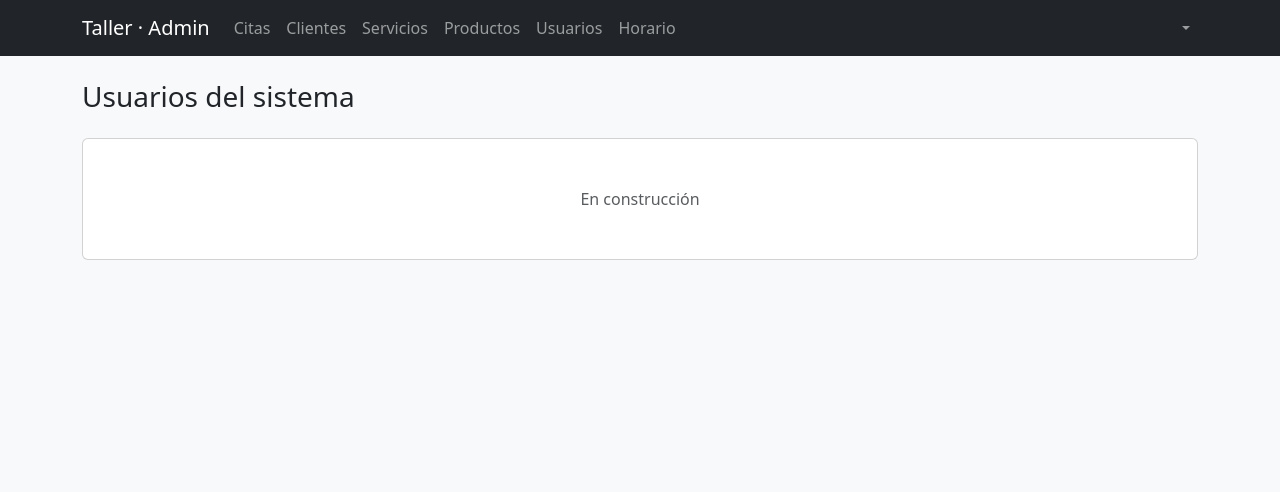
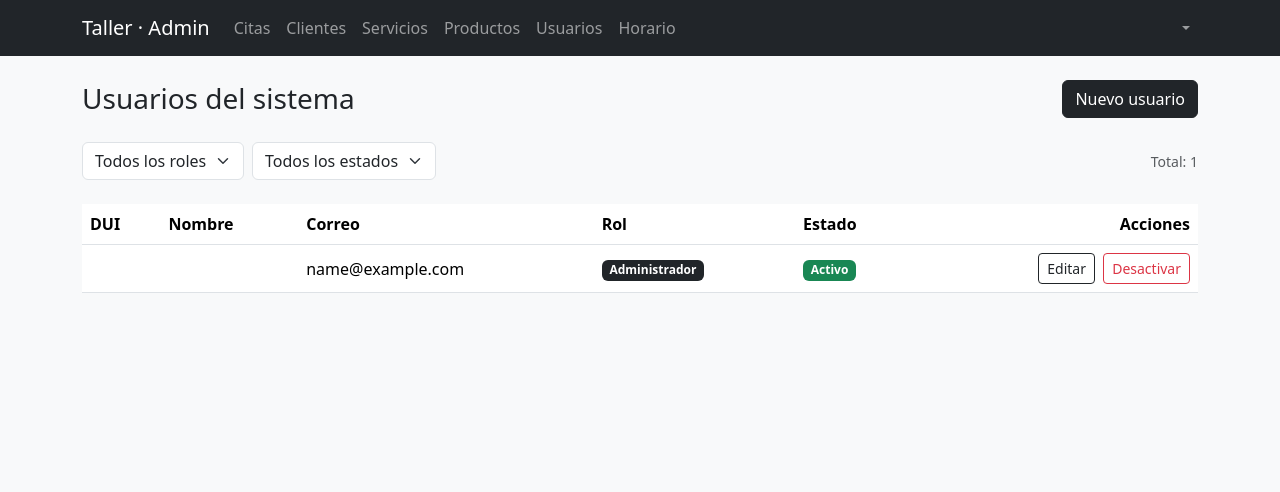
Before and after one commit to osmn10/Sistema-de-taller-de-motocicletas, a Django app: page /usuarios/usuarios/ in a window 1280 px wide. Shown: the top 492 px of the page. Run offline with Django 5.2, Linux system fonts and the light colour scheme; the visitor is signed in with stand-in values (Sample User, id 1); data comes from the database, SQL or seed files in the repository; data that the repository does not hold is empty.

Commit message:
feat: agregar gestion de usuarios del sistema, admin y mecanicos - SCRUM 38
- CRUD de usuarios internos (administradores y mecanicos) para el admin
- Crear usuario con rol y especialidad, listar con filtros por rol y estado
- Editar datos y cambiar de rol, restablecer contrasenia
- Desactivacion logica con bloqueo del unico admin activo
- Vistas FBV + templates con validacion server-side

```diff
--- a/apps/usuarios/templates/usuarios/usuarios_lista.html
+++ b/apps/usuarios/templates/usuarios/usuarios_lista.html
@@ -3,11 +3,96 @@
 {% block title %}Usuarios del sistema · Taller{% endblock %}
 
 {% block content %}
-<h1 class="h3 mb-4">Usuarios del sistema</h1>
+<div class="d-flex justify-content-between align-items-center mb-4">
+    <h1 class="h3 mb-0">Usuarios del sistema</h1>
+    <a href="{% url 'usuarios:usuario_crear' %}" class="btn btn-dark">Nuevo usuario</a>
+</div>
 
-<div class="card">
-    <div class="card-body text-center text-muted py-5">
-        <p class="mb-0">En construcción</p>
+<form method="get" class="row g-2 mb-4">
+    <div class="col-auto">
+        <select name="rol" class="form-select" onchange="this.form.submit()">
+            <option value="">Todos los roles</option>
+            <option value="admin"    {% if rol_filtro == 'admin'    %}selected{% endif %}>Administrador</option>
+            <option value="mecanico" {% if rol_filtro == 'mecanico' %}selected{% endif %}>Mecánico</option>
+        </select>
     </div>
+    <div class="col-auto">
+        <select name="estado" class="form-select" onchange="this.form.submit()">
+            <option value="">Todos los estados</option>
+            <option value="activo"   {% if estado_filtro == 'activo'   %}selected{% endif %}>Activo</option>
+            <option value="inactivo" {% if estado_filtro == 'inactivo' %}selected{% endif %}>Inactivo</option>
+        </select>
+    </div>
+    {% if rol_filtro or estado_filtro %}
+    <div class="col-auto">
+        <a href="{% url 'usuarios:usuarios_lista' %}" class="btn btn-outline-secondary">Limpiar</a>
+    </div>
+    {% endif %}
+    <div class="col-auto ms-auto d-flex align-items-center">
+        <span class="text-muted small">Total: {{ total }}</span>
+    </div>
+</form>
+
+{% if usuarios %}
+<div class="table-responsive">
+    <table class="table table-hover align-middle">
+        <thead>
+            <tr>
+                <th>DUI</th>
+                <th>Nombre</th>
+                <th>Correo</th>
+                <th>Rol</th>
+                <th>Estado</th>
+                <th class="text-end">Acciones</th>
+            </tr>
+        </thead>
+        <tbody>
+            {% for u in usuarios %}
+            <tr>
+                <td>{{ u.dui }}</td>
+                <td>{{ u.nombre_completo }}</td>
+                <td>{{ u.email }}</td>
+                <td>
+                    {% if u.is_admin %}
+                        <span class="badge bg-dark">Administrador</span>
+                    {% else %}
+                        <span class="badge bg-secondary">Mecánico</span>
+                    {% endif %}
+                </td>
+                <td>
+                    {% if u.activo %}
+                        <span class="badge bg-success">Activo</span>
+                    {% else %}
+                        <span class="badge bg-secondary">Inactivo</span>
+                    {% endif %}
+                </td>
+                <td class="text-end">
+                    <a href="{% url 'usuarios:usuario_editar' dui=u.dui %}"
+                       class="btn btn-sm btn-outline-dark me-1">Editar</a>
+                    <form method="post"
+                          action="{% url 'usuarios:usuario_toggle' dui=u.dui %}"
+                          class="d-inline"
+                          onsubmit="return confirm('¿Confirmar cambio de estado de {{ u.nombre_completo }}?')">
+                        {% csrf_token %}
+                        {% if u.activo %}
+                            <button type="submit" class="btn btn-sm btn-outline-danger">Desactivar</button>
+                        {% else %}
+                            <button type="submit" class="btn btn-sm btn-outline-success">Activar</button>
+                        {% endif %}
+                    </form>
+                </td>
+            </tr>
+            {% endfor %}
+        </tbody>
+    </table>
 </div>
+{% else %}
+<div class="alert alert-light text-center">
+    {% if rol_filtro or estado_filtro %}
+        No se encontraron usuarios con los filtros aplicados.
+    {% else %}
+        Aún no hay usuarios del sistema registrados.
+    {% endif %}
+</div>
+{% endif %}
 {% endblock %}
--- a/apps/usuarios/urls.py
+++ b/apps/usuarios/urls.py
@@ -18,5 +18,8 @@ urlpatterns = [
     path('clientes/<str:dui>/editar/', views.cliente_editar, name='cliente_editar'),
     path('clientes/<str:dui>/toggle/', views.cliente_toggle, name='cliente_toggle'),
 
-    path('usuarios/', views.usuarios_lista, name='usuarios_lista'),
-]
+path('usuarios/', views.usuarios_lista, name='usuarios_lista'),
+    path('usuarios/crear/', views.usuario_crear, name='usuario_crear'),
+    path('usuarios/<str:dui>/editar/', views.usuario_editar, name='usuario_editar'),
+    path('usuarios/<str:dui>/toggle/', views.usuario_toggle, name='usuario_toggle'),
+    path('usuarios/<str:dui>/reset-password/', views.usuario_reset_password, name='usuario_reset_password'),]
--- a/apps/usuarios/views.py
+++ b/apps/usuarios/views.py
@@ -3,12 +3,12 @@ import re
 from django.contrib import messages
 from django.contrib.auth import authenticate, login, logout
 from django.contrib.auth.decorators import login_required
+from django.db import connection, transaction
 from django.db.models import Q
 from django.shortcuts import get_object_or_404, redirect, render
 from django.views import View
 
-from .models import Cliente, dui_validator, telefono_validator
-
+from .models import Cliente, Mecanico, Usuario, dui_validator, telefono_validator
 
 def registro_cliente(request):
     """Muestra y procesa el formulario de registro de un nuevo cliente (RF-01)."""
@@ -122,8 +122,293 @@ def mi_perfil(request):
 
 @login_required(login_url='usuarios:login')
 def usuarios_lista(request):
-    return render(request, 'usuarios/usuarios_lista.html')
+    if not request.user.is_admin:
+        messages.error(request, 'No tenés permiso para acceder a esta sección.')
+        return redirect('core:home')
 
+    rol_filtro    = request.GET.get('rol', '').strip()
+    estado_filtro = request.GET.get('estado', '').strip()
+
+    usuarios = Usuario.objects.filter(
+        Q(is_staff=True) | Q(mecanico__isnull=False)
+    ).distinct().order_by('apellido', 'nombre')
+
+    if rol_filtro == 'admin':
+        usuarios = usuarios.filter(is_staff=True, mecanico__isnull=True)
+    elif rol_filtro == 'mecanico':
+        usuarios = usuarios.filter(mecanico__isnull=False)
+
+    if estado_filtro == 'activo':
+        usuarios = usuarios.filter(activo=True)
+    elif estado_filtro == 'inactivo':
+        usuarios = usuarios.filter(activo=False)
+
+    return render(request, 'usuarios/usuarios_lista.html', {
+        'usuarios':       usuarios,
+        'rol_filtro':     rol_filtro,
+        'estado_filtro':  estado_filtro,
+        'total':          usuarios.count(),
+    })
+
+@login_required(login_url='usuarios:login')
+def usuario_crear(request):
+    if not request.user.is_admin:
+        messages.error(request, 'No tenés permiso para acceder a esta sección.')
+        return redirect('core:home')
+
+    if request.method == 'POST':
+        errores = {}
+        datos = {
+            'dui':         request.POST.get('dui', '').strip(),
+            'nombre':      request.POST.get('nombre', '').strip(),
+            'apellido':    request.POST.get('apellido', '').strip(),
+            'telefono':    request.POST.get('telefono', '').strip(),
+            'email':       request.POST.get('email', '').strip(),
+            'rol':         request.POST.get('rol', '').strip(),
+            'especialidad': request.POST.get('especialidad', '').strip(),
+        }
+        contrasena = request.POST.get('contrasena', '')
+
+        try:
+            dui_validator(datos['dui'])
+        except Exception:
+            errores['dui'] = 'Formato inválido. Debe ser 00000000-0.'
+
+        if not errores.get('dui') and Usuario.objects.filter(dui=datos['dui']).exists():
+            errores['dui'] = 'Ya existe un usuario con ese DUI.'
+
+        if not datos['nombre']:
+            errores['nombre'] = 'El nombre es obligatorio.'
+        if not datos['apellido']:
+            errores['apellido'] = 'El apellido es obligatorio.'
+
+        try:
+            telefono_validator(datos['telefono'])
+        except Exception:
+            errores['telefono'] = 'Formato inválido. Debe ser 0000-0000.'
+
+        if not re.match(r'^[^@]+@[^@]+\.[^@]+$', datos['email']):
+            errores['email'] = 'Correo electrónico inválido.'
+        elif Usuario.objects.filter(email=datos['email']).exists():
+            errores['email'] = 'Ya existe un usuario con ese correo.'
+
+        if datos['rol'] not in ('admin', 'mecanico'):
+            errores['rol'] = 'Seleccioná un rol válido.'
+
+        if datos['rol'] == 'mecanico' and not datos['especialidad']:
+            errores['especialidad'] = 'La especialidad es obligatoria para mecánicos.'
+
+        if len(contrasena) < 8:
+            errores['contrasena'] = 'La contraseña debe tener al menos 8 caracteres.'
+
+        if errores:
+            return render(request, 'usuarios/usuario_crear.html', {
+                'errores':       errores,
+                'datos':         datos,
+                'especialidades': Mecanico.ESPECIALIDADES,
+            })
+
+        try:
+            if datos['rol'] == 'admin':
+                Usuario.objects.create_admin(
+                    dui=datos['dui'],
+                    password=contrasena,
+                    nombre=datos['nombre'],
+                    apellido=datos['apellido'],
+                    telefono=datos['telefono'],
+                    email=datos['email'],
+                )
+            else:
+                Usuario.objects.create_mecanico(
+                    dui=datos['dui'],
+                    password=contrasena,
+                    especialidad=datos['especialidad'],
+                    nombre=datos['nombre'],
+                    apellido=datos['apellido'],
+                    telefono=datos['telefono'],
+                    email=datos['email'],
+                )
+            messages.success(request, f'Usuario {datos["nombre"]} {datos["apellido"]} creado correctamente.')
+            return redirect('usuarios:usuarios_lista')
+        except Exception:
+            messages.error(request, 'Ocurrió un error al crear el usuario. Intentá de nuevo.')
+
+    return render(request, 'usuarios/usuario_crear.html', {
+        'errores':       {},
+        'datos':         {},
+        'especialidades': Mecanico.ESPECIALIDADES,
+    })
+
+
+@login_required(login_url='usuarios:login')
+def usuario_editar(request, dui):
+    if not request.user.is_admin:
+        messages.error(request, 'No tenés permiso para acceder a esta sección.')
+        return redirect('core:home')
+
+    usuario = get_object_or_404(Usuario, dui=dui)
+
+    if not (usuario.is_admin or usuario.is_mecanico):
+        messages.error(request, 'Este usuario no pertenece al sistema interno.')
+        return redirect('usuarios:usuarios_lista')
+
+    if request.method == 'POST':
+        errores = {}
+        datos = {
+            'nombre':       request.POST.get('nombre', '').strip(),
+            'apellido':     request.POST.get('apellido', '').strip(),
+            'telefono':     request.POST.get('telefono', '').strip(),
+            'email':        request.POST.get('email', '').strip(),
+            'rol':          request.POST.get('rol', '').strip(),
+            'especialidad': request.POST.get('especialidad', '').strip(),
+        }
+
+        if not datos['nombre']:
+            errores['nombre'] = 'El nombre es obligatorio.'
+        if not datos['apellido']:
+            errores['apellido'] = 'El apellido es obligatorio.'
+
+        try:
+            telefono_validator(datos['telefono'])
+        except Exception:
+            errores['telefono'] = 'Formato inválido. Debe ser 0000-0000.'
+
+        if not re.match(r'^[^@]+@[^@]+\.[^@]+$', datos['email']):
+            errores['email'] = 'Correo electrónico inválido.'
+        elif Usuario.objects.filter(email=datos['email']).exclude(dui=dui).exists():
+            errores['email'] = 'Ya existe otro usuario con ese correo.'
+
+        if datos['rol'] not in ('admin', 'mecanico'):
+            errores['rol'] = 'Seleccioná un rol válido.'
+
+        if datos['rol'] == 'mecanico' and not datos['especialidad']:
+            errores['especialidad'] = 'La especialidad es obligatoria para mecánicos.'
+
+        if errores:
+            return render(request, 'usuarios/usuario_editar.html', {
+                'usuario':        usuario,
+                'errores':        errores,
+                'datos':          datos,
+                'especialidades': Mecanico.ESPECIALIDADES,
+            })
+
+        try:
+            rol_actual = 'admin' if usuario.is_admin else 'mecanico'
+
+            usuario.nombre   = datos['nombre']
+            usuario.apellido = datos['apellido']
+            usuario.telefono = datos['telefono']
+            usuario.email    = datos['email']
+
+            with transaction.atomic():
+                if datos['rol'] == rol_actual:
+                    if datos['rol'] == 'mecanico':
+                        usuario.mecanico.especialidad = datos['especialidad']
+                        usuario.mecanico.save()
+                    usuario.save()
+
+                elif datos['rol'] == 'admin':
+                    # Mecánico → Admin: borrar solo el subregistro, marcar is_staff
+                    with connection.cursor() as cursor:
+                        cursor.execute(
+                            f"DELETE FROM {Mecanico._meta.db_table} WHERE usuario_ptr_id = %s",
+                            [dui]
+                        )
+                    usuario.is_staff = True
+                    usuario.save()
+
+                else:
+                    # Admin → Mecánico: quitar is_staff, insertar subregistro
+                    usuario.is_staff = False
+                    usuario.save()
+                    with connection.cursor() as cursor:
+                        cursor.execute(
+                            f"INSERT INTO {Mecanico._meta.db_table} (usuario_ptr_id, especialidad) VALUES (%s, %s)",
+                            [dui, datos['especialidad']]
+                        )
+
+            messages.success(request, f'Usuario {usuario.nombre_completo} actualizado correctamente.')
+            return redirect('usuarios:usuarios_lista')
+
+        except Exception:
+            messages.error(request, 'Ocurrió un error al actualizar el usuario. Intentá de nuevo.')
+
+    rol_actual         = 'admin' if usuario.is_admin else 'mecanico'
+    especialidad_actual = usuario.mecanico.especialidad if usuario.is_mecanico else ''
+
+    return render(request, 'usuarios/usuario_editar.html', {
+        'usuario': usuario,
+        'errores': {},
+        'datos': {
+            'nombre':       usuario.nombre,
+            'apellido':     usuario.apellido,
+            'telefono':     usuario.telefono,
+            'email':        usuario.email,
+            'rol':          rol_actual,
+            'especialidad': especialidad_actual,
+        },
+        'especialidades': Mecanico.ESPECIALIDADES,
+    })
+
+
+@login_required(login_url='usuarios:login')
+def usuario_toggle(request, dui):
+    if not request.user.is_admin:
+        messages.error(request, 'No tenés permiso para acceder a esta sección.')
+        return redirect('core:home')
+
+    if request.method != 'POST':
+        return redirect('usuarios:usuarios_lista')
+
+    usuario = get_object_or_404(Usuario, dui=dui)
+
+    if not (usuario.is_admin or usuario.is_mecanico):
+        messages.error(request, 'Este usuario no pertenece al sistema interno.')
+        return redirect('usuarios:usuarios_lista')
+
+    if usuario.is_admin and usuario.activo:
+        admins_activos = Usuario.objects.filter(
+            is_staff=True,
+            activo=True,
+            mecanico__isnull=True,
+            cliente__isnull=True,
+        ).count()
+        if admins_activos <= 1:
+            messages.error(request, 'No se puede desactivar al único administrador activo del sistema.')
+            return redirect('usuarios:usuarios_lista')
+
+    usuario.activo = not usuario.activo
+    usuario.save()
+    estado = 'activado' if usuario.activo else 'desactivado'
+    messages.success(request, f'Usuario {usuario.nombre_completo} {estado}.')
+    return redirect('usuarios:usuarios_lista')
+
+
+@login_required(login_url='usuarios:login')
+def usuario_reset_password(request, dui):
+    if not request.user.is_admin:
+        messages.error(request, 'No tenés permiso para acceder a esta sección.')
+        return redirect('core:home')
+
+    if request.method != 'POST':
+        return redirect('usuarios:usuarios_lista')
+
+    usuario = get_object_or_404(Usuario, dui=dui)
+
+    if not (usuario.is_admin or usuario.is_mecanico):
+        messages.error(request, 'Este usuario no pertenece al sistema interno.')
+        return redirect('usuarios:usuarios_lista')
+
+    nueva_contrasena = request.POST.get('nueva_contrasena', '').strip()
+
+    if len(nueva_contrasena) < 8:
+        messages.error(request, 'La contraseña debe tener al menos 8 caracteres.')
+        return redirect('usuarios:usuario_editar', dui=dui)
+
+    usuario.set_password(nueva_contrasena)
+    usuario.save()
+    messages.success(request, f'Contraseña de {usuario.nombre_completo} restablecida correctamente.')
+    return redirect('usuarios:usuarios_lista')
 
 @login_required(login_url='usuarios:login')
 def clientes_lista(request):
```
Also changed, not shown: apps/usuarios/templates/usuarios/usuario_crear.html (added, +147 -0 lines), apps/usuarios/templates/usuarios/usuario_editar.html (added, +150 -0 lines).
